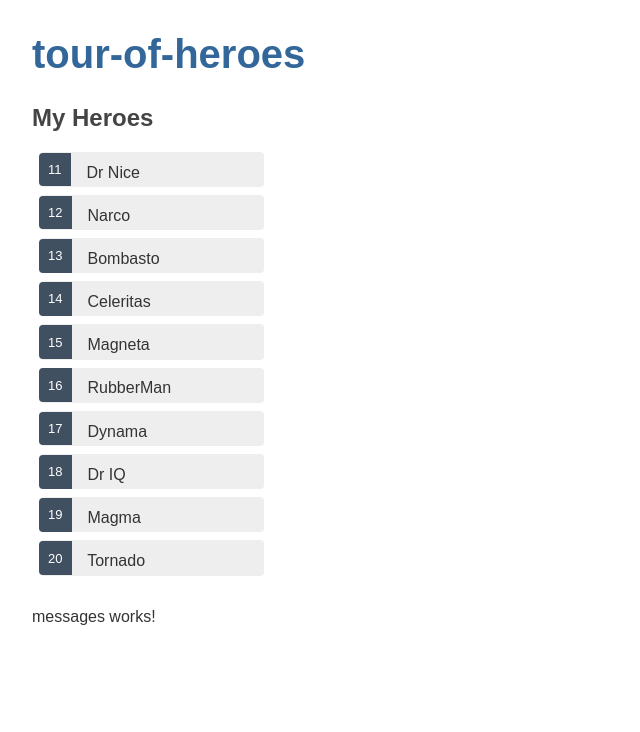
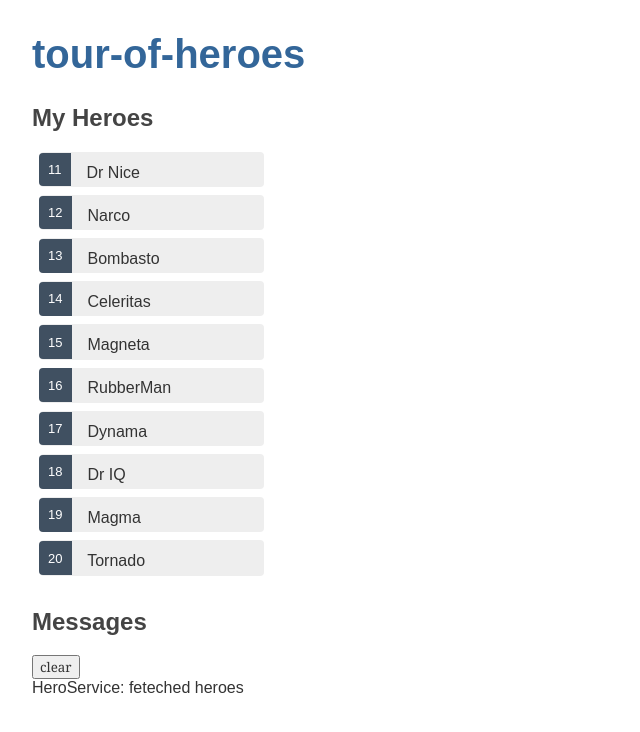
Before and after one commit to adiguno/angular_starter, an Angular app: page / in a window 1280 px wide. Shown: the top 732 px of the page, without its empty margins (0-640 px from the left). Built offline with nearby package versions, Linux system fonts and the light colour scheme.

Commit message:
now includes message service and comp

```diff
--- a/src/app/hero.service.ts
+++ b/src/app/hero.service.ts
@@ -3,6 +3,8 @@
 import { HEROES } from './mock-heroes';
 
 import { Observable, of } from 'rxjs';
+
+import {MessageService} from './message.service';
 
 
 // marks the class that it participates in
@@ -12,12 +14,19 @@
 })
 export class HeroService {
 
-  constructor() { }
+  // Angular injects the singleton MessageSerivice into a property
+  // service-in-service
+  // injecting a service into another service
+  constructor(private messageService: MessageService) { }
 
   // get the mock heroes
   getHeroes(): Observable<Hero[]> {
+    // sends a message
+    this.messageService.add('HeroService: feteched heroes');
+
+    // emits a single value, the array of mock heroes
     return of(HEROES); // returns an Observable<Hero[]>
-    // emits a single value, the array of mock heroes
+
   }
 
 }
--- /dev/null
+++ b/src/app/message.service.ts
@@ -0,0 +1,17 @@
+import { Injectable } from '@angular/core';
+
+@Injectable({
+  providedIn: 'root'
+})
+
+export class MessageService {
+  messages: string[] = [];
+
+  add(message:string) {
+    this.messages.push(message);
+  }
+  clear() {
+    this.messages = [];
+  }
+
+}
--- a/src/app/messages/messages.component.html
+++ b/src/app/messages/messages.component.html
@@ -1 +1,11 @@
-<p>messages works!</p>
+<div *ngIf="messageService.messages.length">
+    <h2>Messages</h2>
+    <button class="clear"
+    (click)="messageService.clear()">clear</button>
+
+    <!-- loop through the messages -->
+    <div *ngFor='let message of messageService.messages'>
+        {{message}}
+    </div>
+
+</div>
--- a/src/app/messages/messages.component.ts
+++ b/src/app/messages/messages.component.ts
@@ -1,4 +1,6 @@
 import { Component, OnInit } from '@angular/core';
+// comp should display all messages, including HeroService when it fetches heroes
+import {MessageService} from '../message.service';
 
 @Component({
   selector: 'app-messages',
@@ -7,7 +9,9 @@
 })
 export class MessagesComponent implements OnInit {
 
-  constructor() { }
+  // messageService must be public, later to bind in the template
+  // Angular only binds public component properties
+  constructor(public messageService: MessageService) { }
 
   ngOnInit() {
   }
```
Also changed, not shown: 1 other file (tests, documents, lock files or other folders).
